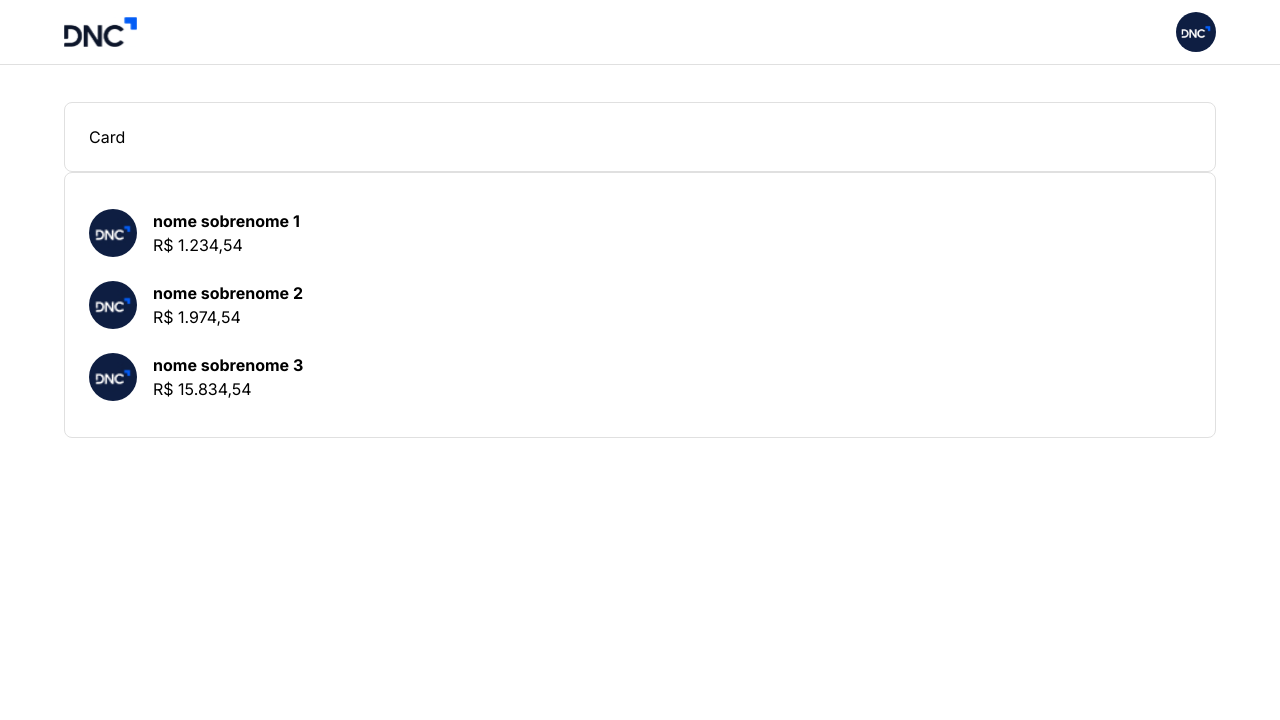
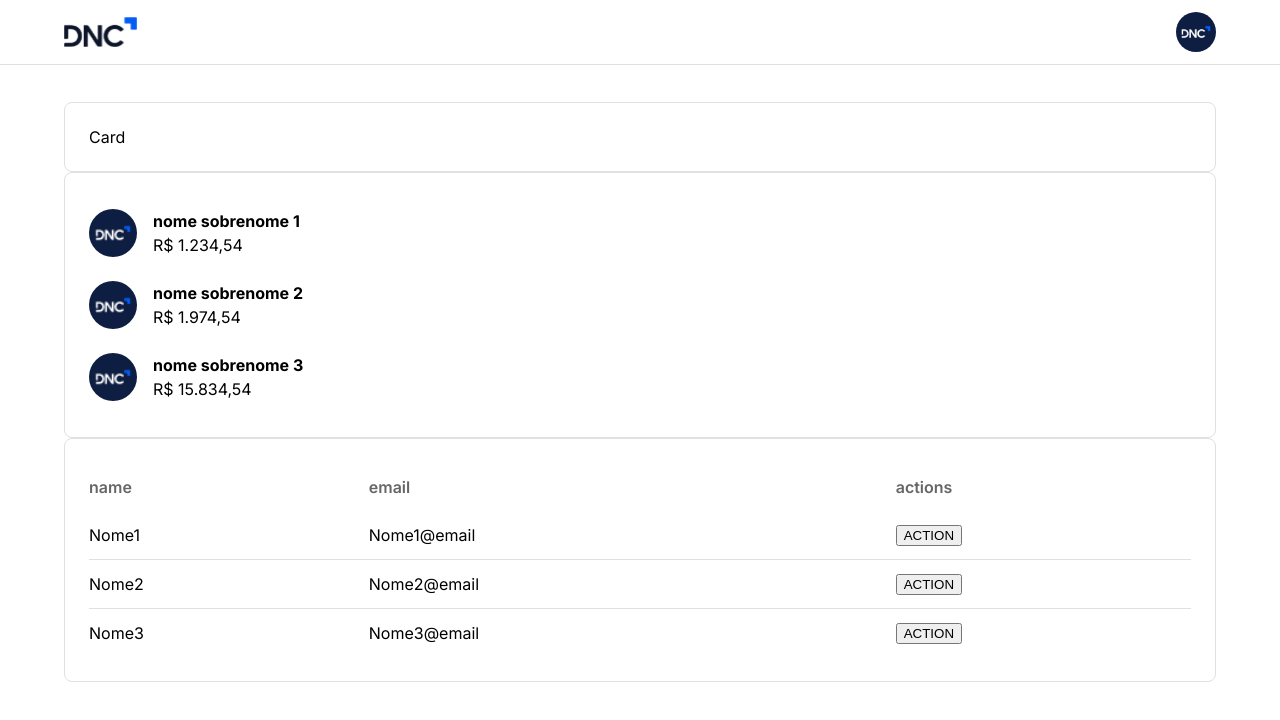
Before and after one commit to filipebezerra95/dnc-sales-dashboard-gsd, a React (Vite) app: page /home in a window 1280 px wide. Shown: the top 720 px of the page. Built offline with nearby package versions, Linux system fonts and the light colour scheme.

Commit message:
feat:table-component

```diff
--- /dev/null
+++ b/src/components/CustomTable.tsx
@@ -0,0 +1,63 @@
+import styled from "styled-components";
+import { CustomTableProps } from "@/types";
+import { pxToRem } from "@/utils";
+
+const TableWrapper = styled.div`
+     overflow-x: auto;
+     width: 100%;
+     table {
+        width: 100%;
+        border-collapse: collapse;
+
+        th,
+        td {
+            height: ${pxToRem(48)};
+            padding: 0 ${pxToRem(8)} 0 0;
+            text-align: left;
+            &:last-child {
+                taxt-align: right;
+                padding: 0;
+            }
+        }
+        th{
+            color: ${(props) => props.theme.typographies.subtitle};
+            font-weight: 600;
+        }
+        tr {
+            border-bottom: ${pxToRem(1)} solid ${(props) => props.theme.appDefaultStroke};
+            &:last-child {
+                border-bottom: none;
+            }
+        }
+     }
+`
+
+function CustomTable(props: CustomTableProps) {
+    const { headers, rows } = props
+    return <TableWrapper>
+        <table>
+            <thead>
+                <tr>
+                    {
+                        headers.map ((header, index) => (
+                            <th key={index}>{header}</th>
+                        ))
+                    }
+                </tr>
+            </thead>
+            <tbody>
+                {
+                    rows.map((row, rowIndex) => (
+                        <tr key={rowIndex}>
+                                {row.map((cell,  cellIndex) => (
+                                    <td key={cellIndex}>{cell}</td>
+                                ))}
+                        </tr>
+                    ))
+                }
+            </tbody>
+        </table>
+    </TableWrapper>
+}
+
+export default CustomTable
--- a/src/components/index.ts
+++ b/src/components/index.ts
@@ -1,5 +1,6 @@
 export { default as AvatarsList } from './AvatarList'
 export { default as FormComponent } from './FormComponent'
+export { default as CustomTable } from "./CustomTable"
 export { default as Header } from './Header'
 export * from './CardComponent'
 export * from './BannerImage'
--- a/src/pages/Home.tsx
+++ b/src/pages/Home.tsx
@@ -1,4 +1,4 @@
-import {AvatarsList, CardComponent, Header } from "@/components"
+import {AvatarsList, CardComponent, CustomTable, Header } from "@/components"
 import { Container } from "@mui/material"
 import { currencyConverter } from "@/utils"
 
@@ -21,6 +21,27 @@
         subtitle: currencyConverter(15834.54),
       },
     ]
+
+    const mockTableData = {
+      headers: ['name', 'email', 'actions'],
+      rows: [
+        [
+          <span>Nome1</span>,
+          <span>Nome1@email</span>,
+          <button>ACTION</button>,
+        ],
+        [
+          <span>Nome2</span>,
+          <span>Nome2@email</span>,
+          <button>ACTION</button>,
+        ],
+        [
+          <span>Nome3</span>,
+          <span>Nome3@email</span>,
+          <button>ACTION</button>,
+        ],
+      ]
+    }
     return (
       <>
 
@@ -30,6 +51,9 @@
             <CardComponent >
               <AvatarsList listdata={mockListData}/>
             </CardComponent>
+            <CardComponent >
+              <CustomTable headers={mockTableData.headers} rows={mockTableData.rows}/>
+            </CardComponent>
        </Container>
 
       </>
--- /dev/null
+++ b/src/types/customTable.d.ts
@@ -0,0 +1,4 @@
+export interface CustomTableProps {
+    headers: string[]
+    rows: React.ReactNode[][]
+}
--- a/src/types/index.ts
+++ b/src/types/index.ts
@@ -1,4 +1,5 @@
 export * from './AvatarsList'
+export * from './customTable'
 export * from './theme'
 export * from './typographies'
 export * from './formComponent'
```
